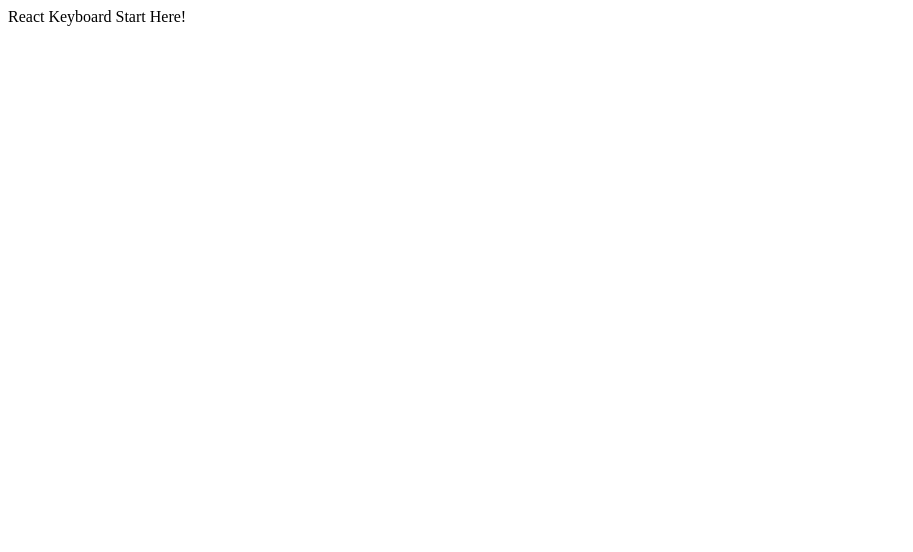
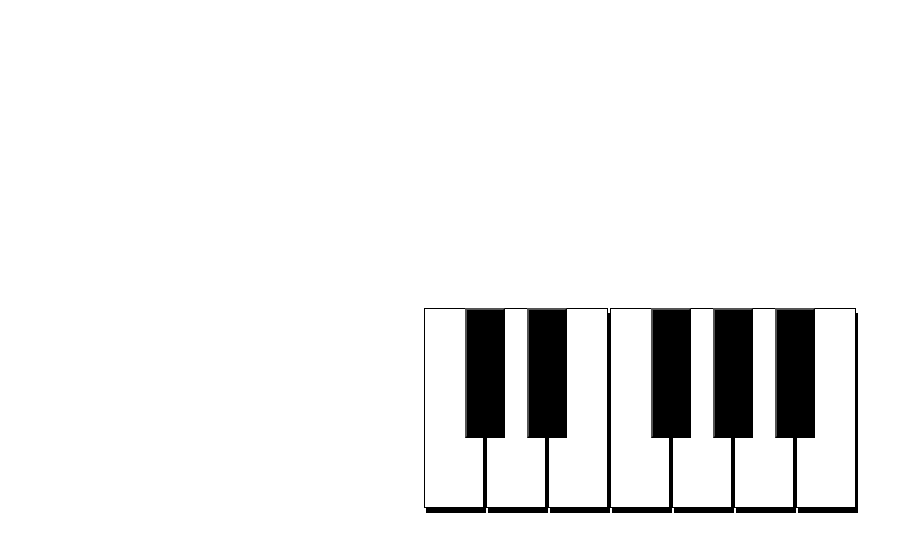
Before and after one commit to hanielchids/TypeScript-Piano, a React (Create React App) app: page / in a window 1280 px wide. Shown: the top 552 px of the page, without its empty margins (0-913 px from the left). Built offline with nearby package versions, Linux system fonts and the light colour scheme; the HTML template or start-up script is replaced by a standard one.

Commit message:
created Piano

```diff
--- a/src/App.tsx
+++ b/src/App.tsx
@@ -1,8 +1,19 @@
 import React from "react";
 import { notes } from "./helpers";
+import Octave from "./Octave";
 
 function App() {
-  return <div>React Keyboard Start Here!</div>;
+  const handleClick = (e: React.MouseEvent<HTMLButtonElement>) => {
+    console.log(e.currentTarget.value);
+    const audio = new Audio(`sounds/piano_${e.currentTarget.value}.mp3`);
+    audio.play();
+  };
+
+  return (
+    <div>
+      <Octave notes={notes} clickHandler={handleClick} />
+    </div>
+  );
 }
 
 export default App;
--- /dev/null
+++ b/src/Note.tsx
@@ -0,0 +1,44 @@
+import React from "react";
+import styled from "styled-components";
+
+const Black = styled.button`
+  background: black;
+  width: 40px;
+  height: 130px;
+  background: black;
+  position: absolute;
+  margin: 1px;
+  margin-left: -20px;
+
+  :active {
+    background: #333;
+  }
+`;
+
+const White = styled.button`
+  background: white;
+  width: 60px;
+  height: 200px;
+  background: white;
+  border: 1px solid black;
+  box-shadow: 2px 5px;
+  margin: 1px;
+
+  :active {
+    background: #eee;
+  }
+`;
+
+type Props = {
+  color: string;
+  note: string;
+  clickHandler: (e: React.MouseEvent<HTMLButtonElement>) => void;
+};
+
+const Note: React.FC<Props> = ({ color, note, clickHandler }) =>
+  color === "white" ? (
+    <White value={note} onClick={clickHandler} />
+  ) : (
+    <Black value={note} onClick={clickHandler} />
+  );
+export default Note;
--- /dev/null
+++ b/src/Octave.tsx
@@ -0,0 +1,33 @@
+import React from "react";
+import styled from "styled-components";
+import { NoteType } from "./helpers";
+import Note from "./Note";
+
+const Wrapper = styled.div`
+  display: flex;
+  align-items: center;
+  justify-content: center;
+  height: 100vh;
+`;
+
+type Props = {
+  notes: NoteType[];
+  clickHandler: (e: React.MouseEvent<HTMLButtonElement>) => void;
+};
+
+const Octave: React.FC<Props> = ({ notes, clickHandler }) => (
+  <Wrapper>
+    <div>
+      {notes.map((element: NoteType) => (
+        <Note
+          key={element.note}
+          color={element.color}
+          note={element.note}
+          clickHandler={clickHandler}
+        />
+      ))}
+    </div>
+  </Wrapper>
+);
+
+export default Octave;
```
